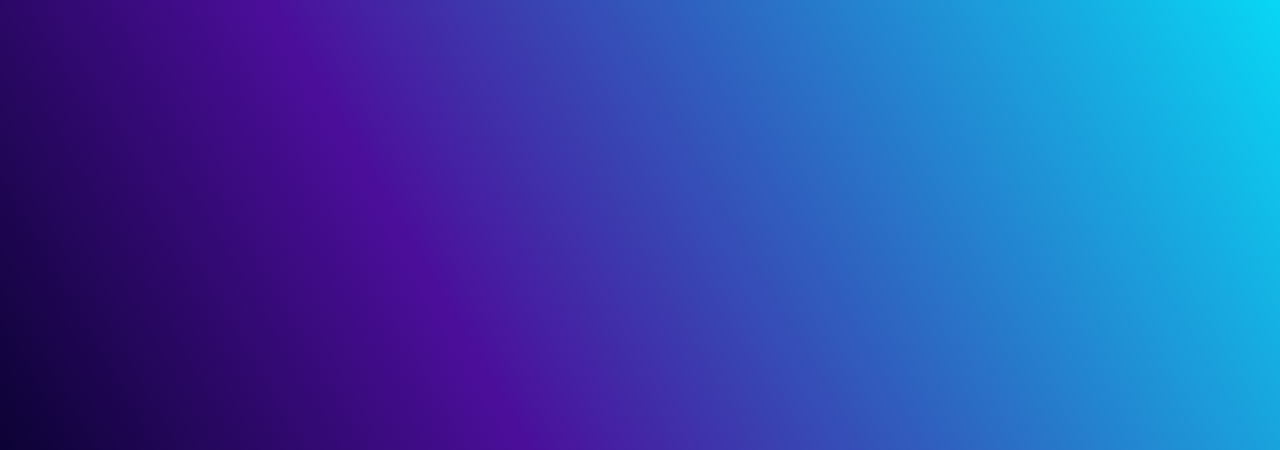
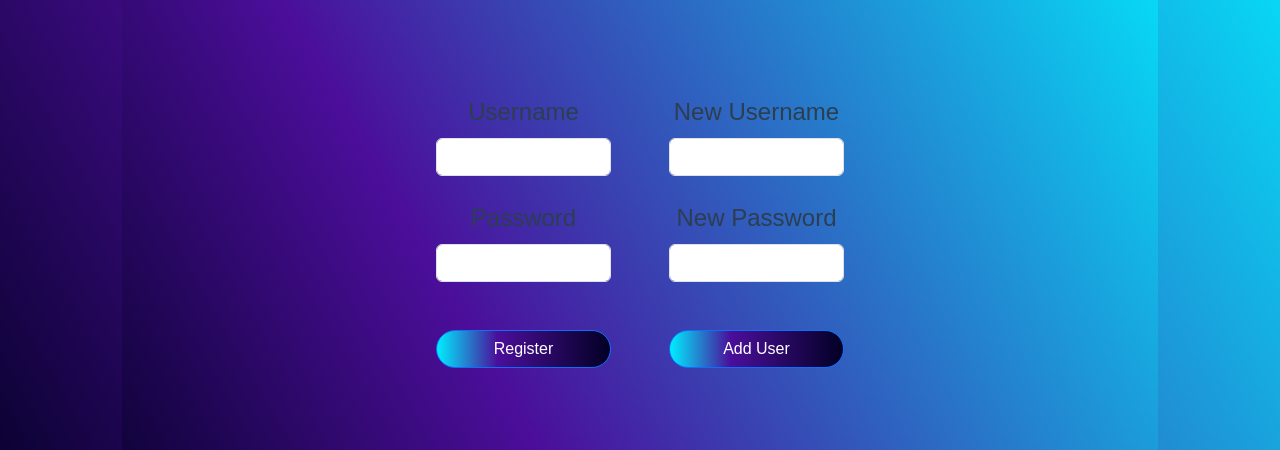
Before and after one commit to BogdanBargaoanu/CashflowApp, a Vue app in the folder cashflow-client/: page /register in a window 1280 px wide. Shown: the part 205-655 px from the top of the page. Built offline with nearby package versions, Linux system fonts and the light colour scheme.

Commit message:
register page import

```diff
--- a/cashflow-client/src/components/RegistrationPage.vue
+++ b/cashflow-client/src/components/RegistrationPage.vue
@@ -1,12 +1,83 @@
 <template>
-asd
+<div id="content">
+    <form @submit.prevent="register">
+      <div class="form">
+        <label for="username" class="form-label">Username</label>
+        <input type="text" v-model="username" id="username" class="form-control" required>
+      </div>
+      <div class="form">
+        <label for="password" class="form-label">Password</label>
+        <input type="password" v-model="password" id="password" class="form-control" required>
+      </div>
+      <button type="submit" class="btn btn-primary">Register</button>
+    </form>
+
+  <form @submit.prevent="addUser">
+      <div class="form">
+        <label for="newUsername" class="form-label">New Username</label>
+        <input type="text" v-model="newUsername" id="newUsername" class="form-control" required>
+      </div>
+      <div class="form">
+        <label for="newPassword" class="form-label">New Password</label>
+        <input type="password" v-model="newPassword" id="newPassword" class="form-control" required>
+      </div>
+      <button type="submit" class="btn btn-primary">Add User</button>
+    </form>
+  </div>
 </template>
 
 <script>
+import axios from 'axios';
+
 export default {
   name: 'RegistrationPage',
-  props: {
-    msg: String
+  data() {
+    return {
+      username: '',
+      password: '',
+      showToast: false,
+      toastMessage: ''
+    };
+  },
+  methods: {
+    register() {
+      axios.post('http://localhost:3000/users/register', {
+        username: this.username,
+        password: this.password
+      })
+      .then(response => {
+        if (response.data.success) {
+          this.toastMessage = 'Registration successful!';
+          this.showToast = true;
+          this.$router.push('/login');
+        } else {
+          this.toastMessage = 'Registration failed: ' + response.data.message;
+          this.showToast = true;
+        }
+      })
+      .catch(error => {
+        this.toastMessage = 'Error during registration: ' + error.message;
+        this.showToast = true;
+      });
+    },
+    addUser() {
+      if (this.newUsername.trim() !== "" && this.newPassword.trim() !== "") {
+        const newUser = { username: this.newUsername, password: this.newPassword };
+        axios.post("http://localhost:3000/users/addUser", newUser)
+          .then(response => {
+            console.log("User added successfully:", response.data);
+
+            this.newUsername = "";
+            this.newPassword = "";
+          })
+          .catch(error => {
+            console.error("Error adding user:", error);
+
+          });
+      } else {
+        alert("Please enter valid username and password!");
+      }
+    }
   }
 }
 </script>
```
